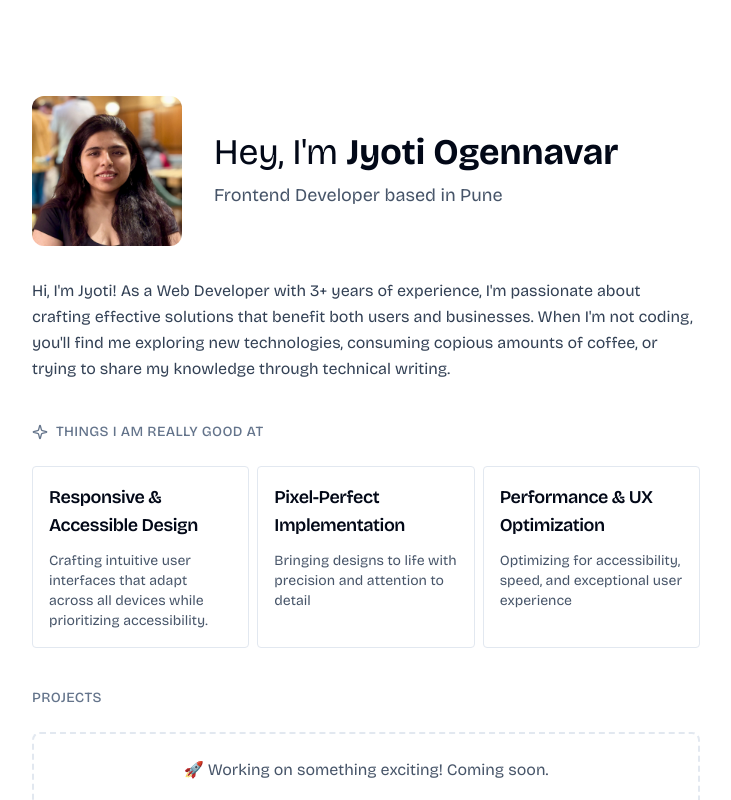
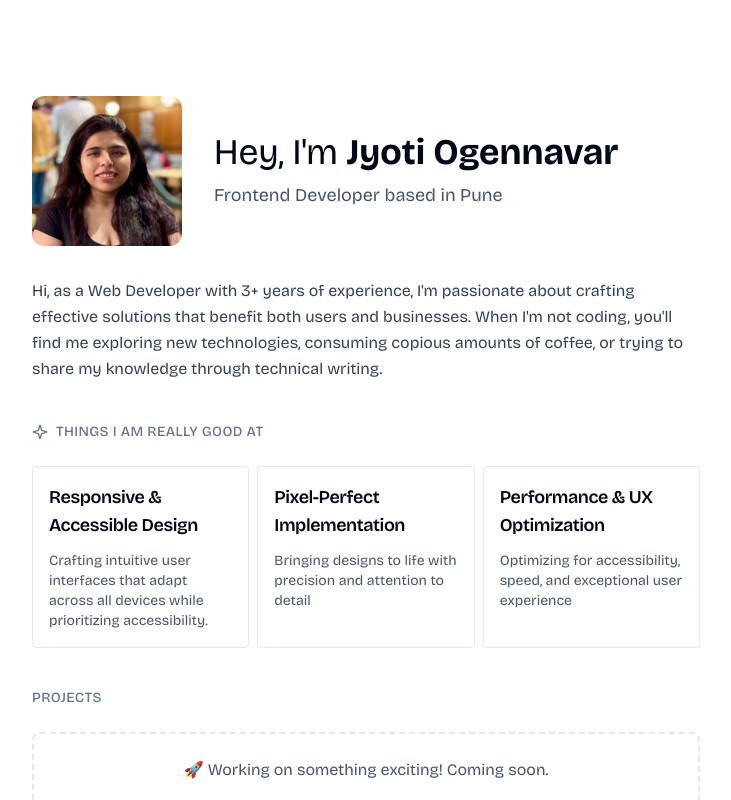
Before and after one commit to jyotiogennavar/portfolio, a Next.js app: page / in a window 1280 px wide. Shown: the top 800 px of the page, without its empty margins (274-1005 px from the left). Built offline with nearby package versions, Linux system fonts and the light colour scheme.

Commit message:
fix: refine introduction text in Home component for clarity

```diff
--- a/src/app/page.tsx
+++ b/src/app/page.tsx
@@ -88,7 +88,7 @@ export default function Home() {
       <motion.section className="mt-8 mb-8" variants={itemVariants}>
         <div className="mt-4 space-y-4">
           <p className="text-slate-700 leading-relaxed">
-            Hi, I&apos;m Jyoti! As a Web Developer with 3+ years of experience,
+            Hi, as a Web Developer with 3+ years of experience,
             I&apos;m passionate about crafting effective solutions that benefit
             both users and businesses. When I&apos;m not coding, you&apos;ll
             find me exploring new technologies, consuming copious amounts of
```
